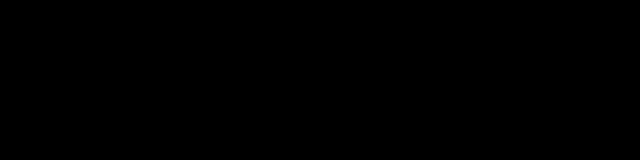
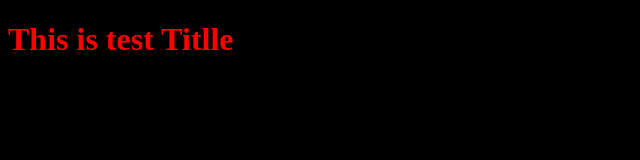
Before and after one commit to Li-Yin/Project1, a plain HTML site: page index.html in a window 1280 px wide. Shown: the whole page, without its empty margins (0-640 px from the left). Drawn offline with Linux system fonts and the light colour scheme.

Commit message:
新增H1標題標籤（index及css）

```diff
--- a/css/all.css
+++ b/css/all.css
@@ -1,3 +1,7 @@
 body{
     background-color: #000000;
 }
+
+h1{
+    color:red;
+}
--- a/index.html
+++ b/index.html
@@ -5,6 +5,8 @@
     </head>
 
     <body>
-
+<h1>
+    This is test Titlle
+</h1>
     </body>
 </html>
```
